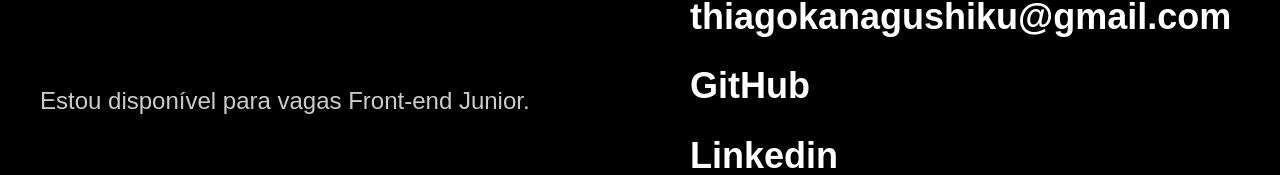
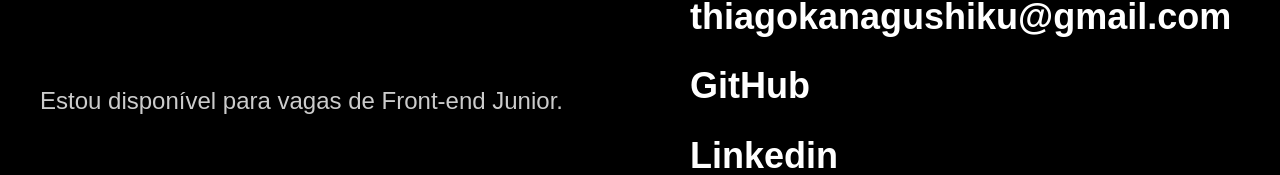
Before and after one commit to thiagokanagushiku/projeto-portfolio, a plain HTML site: page index.html in a window 1280 px wide. Shown: the part 2170-2345 px from the top of the page. Drawn offline with Linux system fonts and the light colour scheme.

Commit message:
descrição do footer
Estou disponível para vagas de Front-end Junior

```diff
--- a/index.html
+++ b/index.html
@@ -101,7 +101,7 @@
   <footer class="footer" id="contato">
     <div class="footer-container">
       <p class="footer-texto">
-        Estou disponível para vagas Front-end Junior.
+        Estou disponível para vagas de Front-end Junior.
       </p>
         <ul class="footer-contato">
           <li>thiagokanagushiku@gmail.com</li>
```
